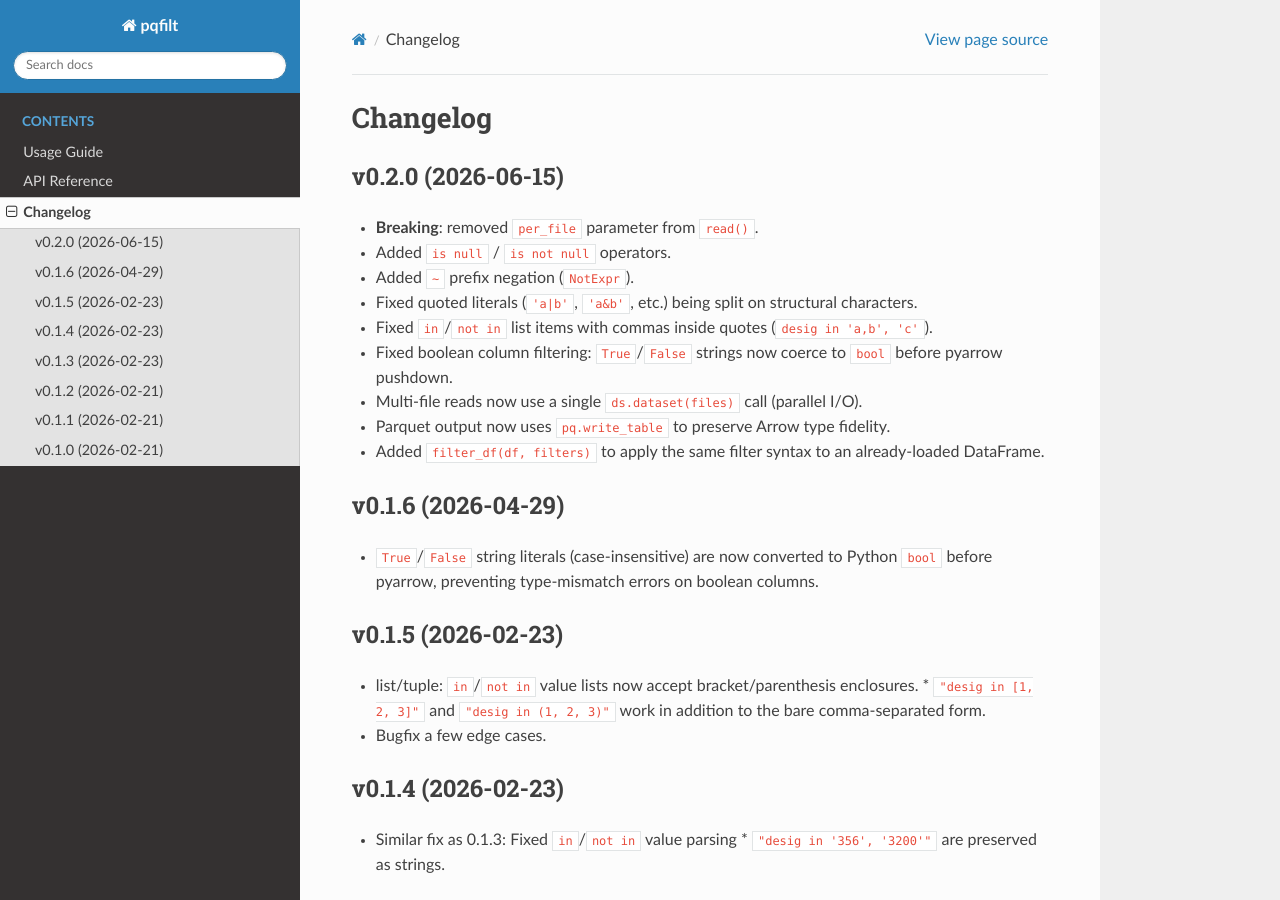
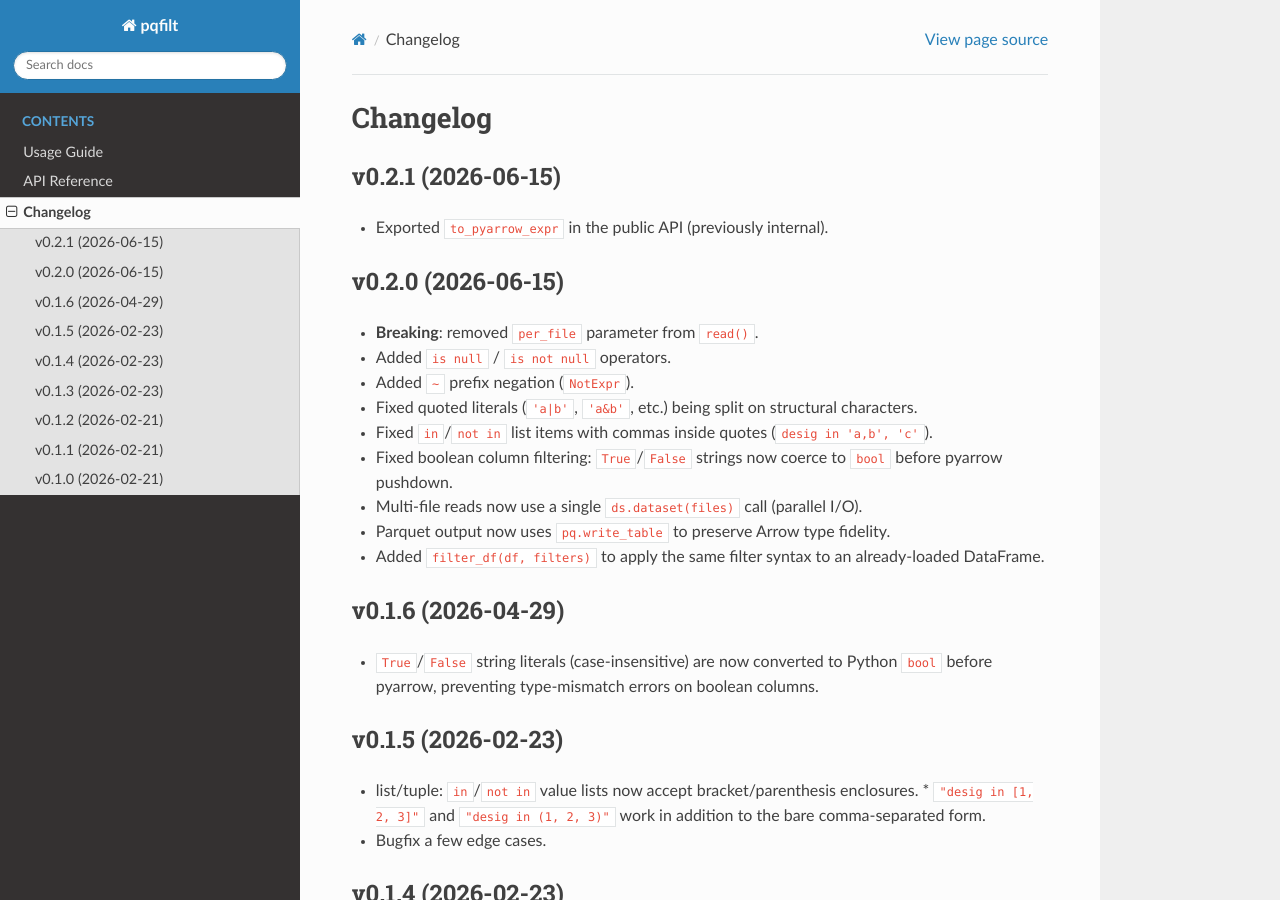
Before and after one commit to ysBach/pqfilt, a Sphinx documentation site: the page built from docs/changelog.rst, in a window 1280 px wide and 900 px high. Built offline with Sphinx 7.4.7 and the Read the Docs theme 3.1.0, drawn with Linux system fonts in a browser that asks for light colours.

Commit message:
bump v0.2.1

```diff
--- a/docs/changelog.rst
+++ b/docs/changelog.rst
@@ -1,5 +1,10 @@
 Changelog
 =========
+
+v0.2.1 (2026-06-15)
+--------------------
+
+* Exported ``to_pyarrow_expr`` in the public API (previously internal).
 
 v0.2.0 (2026-06-15)
 --------------------
--- a/pyproject.toml
+++ b/pyproject.toml
@@ -4,7 +4,7 @@ build-backend = "hatchling.build"
 
 [project]
 name = "pqfilt"
-version = "0.2.0"
+version = "0.2.1"
 description = "Generic Parquet filtering tool (CLI + API)"
 readme = "README.md"
 license = "MIT"
```
Also changed, not shown: 1 other file.
